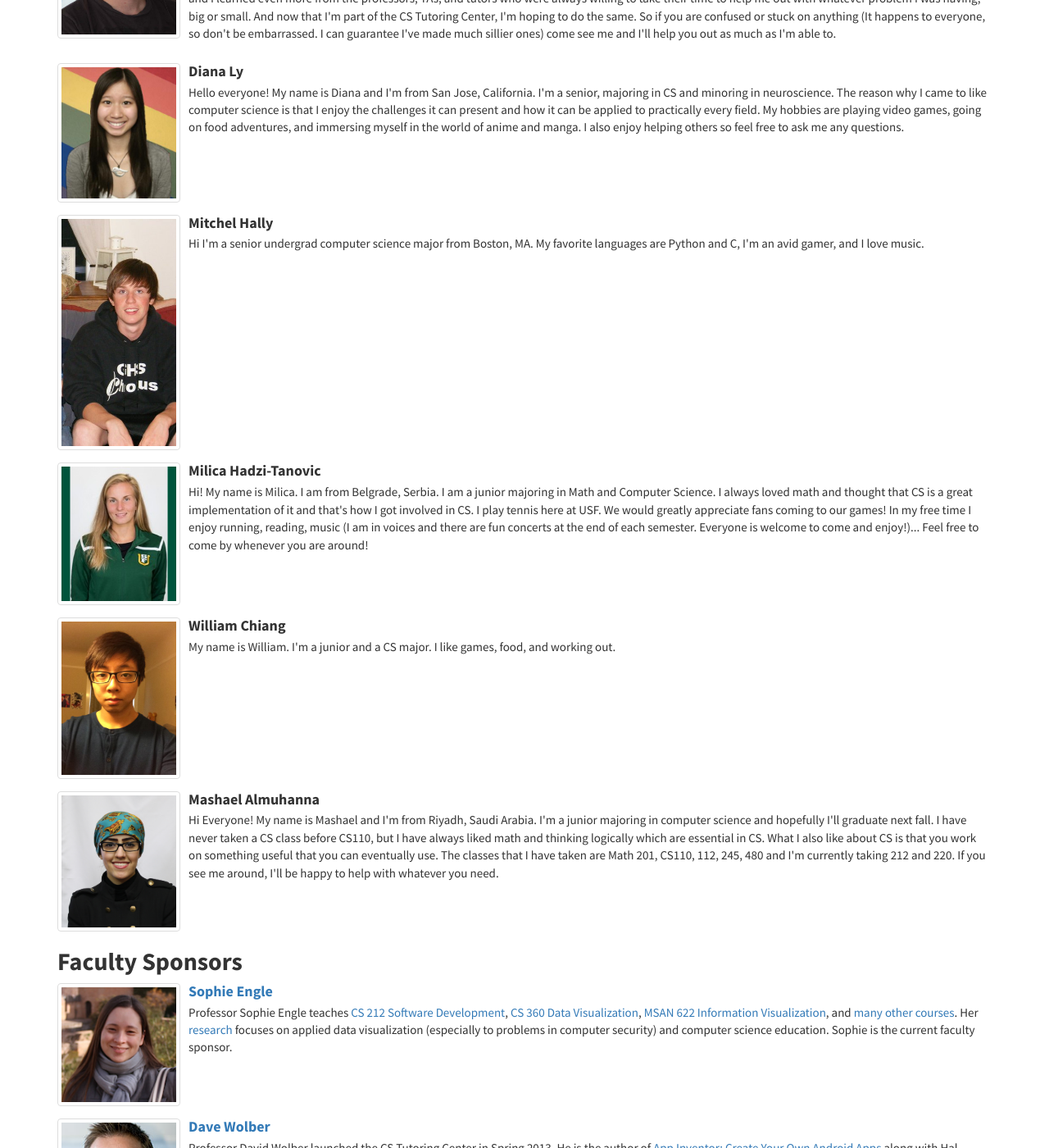
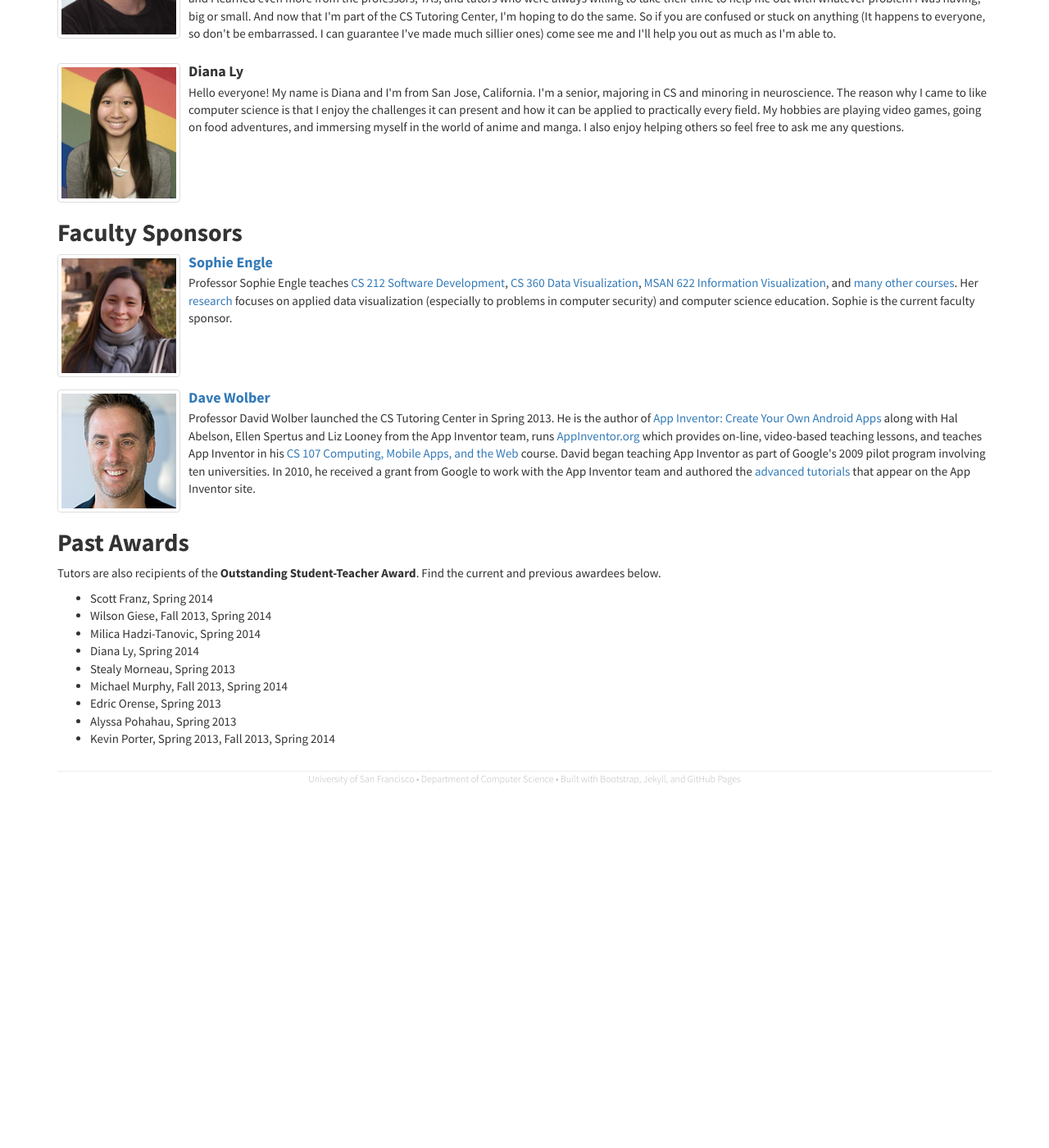
Before and after one commit to CSTutors/CSTutors.github.io, a Jekyll site: the page built from tutors/index.html, in a window 1280 px wide and 1400 px high, scrolled down 416 px. Shown: the whole window at 82% size. Built offline with Jekyll 4.4.1, drawn with Linux system fonts in a browser that asks for light colours; nearby versions of some CDN libraries; after the commit the page ends 1384 px from its top, so only the background shows below that.

Commit message:
Revert "Updated current tutors."
This reverts commit d0f165ca99e5115b85b0f932f77ed4944b8c22c7.

```diff
--- a/tutors/index.html
+++ b/tutors/index.html
@@ -30,56 +30,6 @@ lead: 'Meet the current and past tutors below, as well as the faculty sponsors.
 
 	    <p>
 	Hello everyone! My name is Diana and I'm from San Jose, California. I'm a senior, majoring in CS and minoring in neuroscience. The reason why I came to like computer science is that I enjoy the challenges it can present and how it can be applied to practically every field. My hobbies are playing video games, going on food adventures, and immersing myself in the world of anime and manga. I also enjoy helping others so feel free to ask me any questions. </p>
-        </div>
-    </li>
-
-       <li class="media">
-        <a class="pull-left" href="#">
-            <img class="media-object img-thumbnail" width="150" src="{{ site.url }}/img/hally.jpg">
-        </a>
-
-        <div class="media-body">
-            <h4 class="media-heading">Mitchel Hally</h4>
-
-            <p>Hi I'm a senior undergrad computer science major from Boston, MA. My favorite languages are Python and C, I'm an avid gamer, and I love music.</p>
-        </div>
-    </li>
-
-    <li class="media">
-        <a class="pull-left" href="#">
-            <img class="media-object img-thumbnail" width="150" src="{{ site.url }}/img/hadzi-tanovic1.jpg">
-        </a>
-
-        <div class="media-body">
-            <h4 class="media-heading">Milica Hadzi-Tanovic</h4>
-
-        <p>
-    Hi! My name is Milica. I am from Belgrade, Serbia. I am a junior majoring in Math and Computer Science. I always loved math and thought that CS is a great implementation of it and that's how I got involved in CS. I play tennis here at USF. We would greatly appreciate fans coming to our games! In my free time I enjoy running, reading, music (I am in voices and there are fun concerts at the end of each semester. Everyone is welcome to come and enjoy!)... Feel free to come by whenever you are around!</p>
-        </div>
-    </li>
-
-    <li class="media">
-        <a class="pull-left" href="#">
-            <img class="media-object img-thumbnail" width="150" src="{{ site.url }}/img/chiang.jpg">
-        </a>
-
-        <div class="media-body">
-            <h4 class="media-heading">William Chiang</h4>
-
-            <p>My name is William. I'm a junior and a CS major. I like games, food, and working out.</p>
-        </div>
-    </li>
-
-    <li class="media">
-        <a class="pull-left" href="#">
-            <img class="media-object img-thumbnail" width="150" src="{{ site.url }}/img/almuhanna.jpg">
-        </a>
-
-        <div class="media-body">
-            <h4 class="media-heading">Mashael Almuhanna</h4>
-
-        <p>
-    Hi Everyone! My name is Mashael and I'm from Riyadh, Saudi Arabia. I'm a junior majoring in computer science and hopefully I'll graduate next fall. I have never taken a CS class before CS110, but I have always liked math and thinking logically which are essential in CS. What I also like about CS is that you work on something useful that you can eventually use. The classes that I have taken are Math 201, CS110, 112, 245, 480 and I'm currently taking 212 and 220. If you see me around, I'll be happy to help with whatever you need.  </p>
         </div>
     </li>
 
```
Also changed, not shown: img/almuhanna.jpg (deleted), img/chiang.jpg (deleted), img/hadzi-tanovic1.jpg (deleted), img/hally.jpg (deleted).
